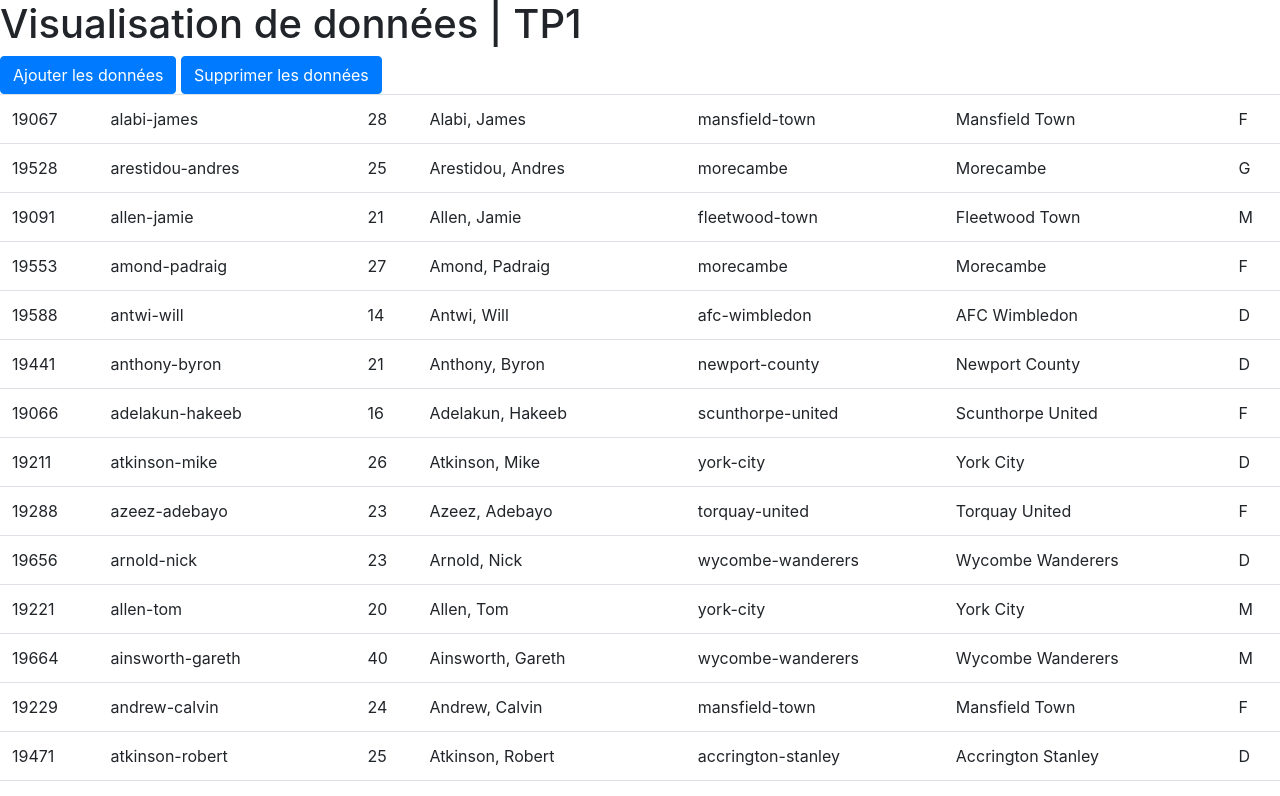
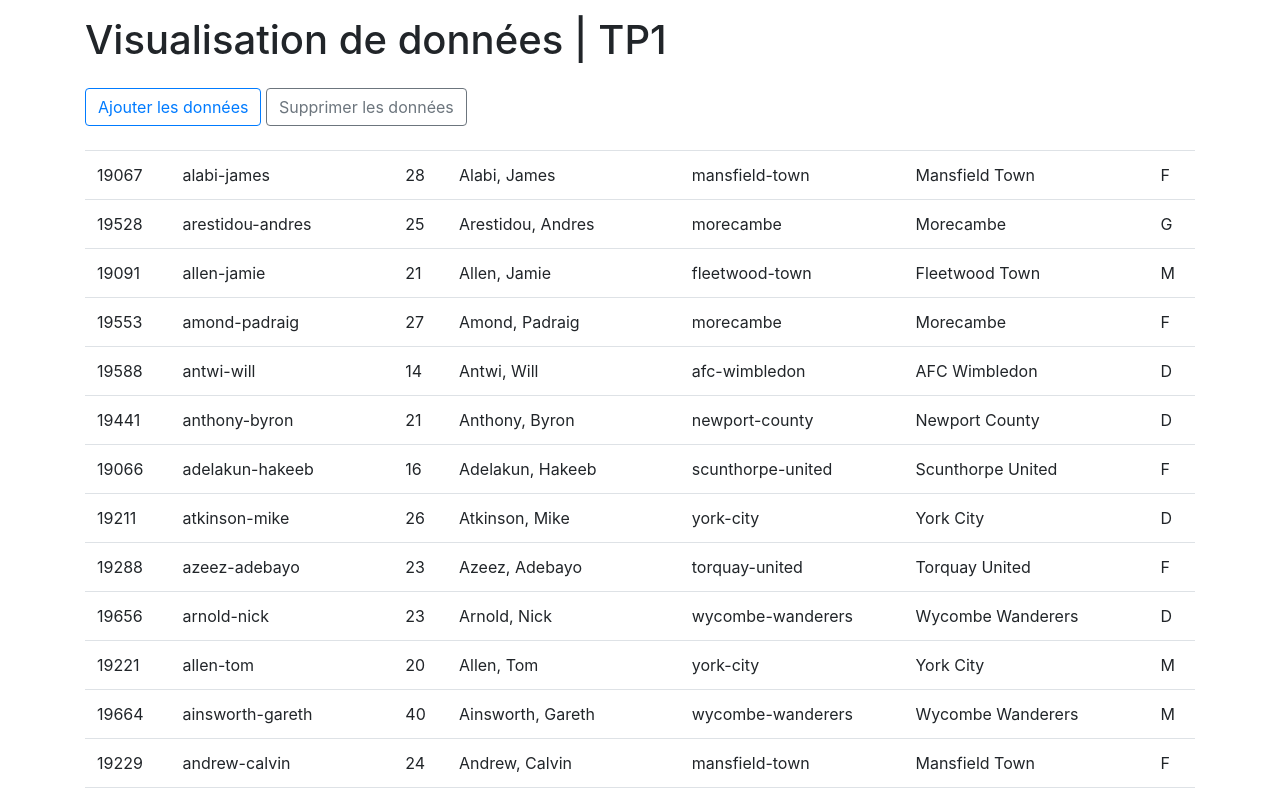
Before and after one commit to laura-munsch/data_vis, a plain HTML site: page index.html in a window 1280 px wide. Shown: the top 796 px of the page. Drawn offline with nearby package versions, Linux system fonts and the light colour scheme.

Commit message:
modif d'apparence

```diff
--- a/index.html
+++ b/index.html
@@ -7,16 +7,18 @@
     <title>D3.js | TP1</title>
 </head>
 <body>
-    <h1>Visualisation de données | TP1</h1>
+    <div class="container">
+        <h1 class="mt-3 mb-4">Visualisation de données | TP1</h1>
 
-    <button id="ajouter-donnees" class="btn btn-primary">Ajouter les données</button>
-    <button id="supprimer-donnees" class="btn btn-primary">Supprimer les données</button>
+        <button id="ajouter-donnees" class="btn btn-outline-primary">Ajouter les données</button>
+        <button id="supprimer-donnees" class="btn btn-outline-secondary">Supprimer les données</button>
 
-    <table class="table">
-        <tbody id="container">
-            <!-- Affichage des données -->
-        </tbody>
-    </table>
+        <table class="table mt-4">
+            <tbody id="container">
+                <!-- Affichage des données -->
+            </tbody>
+        </table>
+    </div>
 
     <script type="text/javascript" src="https://d3js.org/d3.v5.min.js"></script>
     <script type="text/javascript" src="js/main.js"></script>
```
